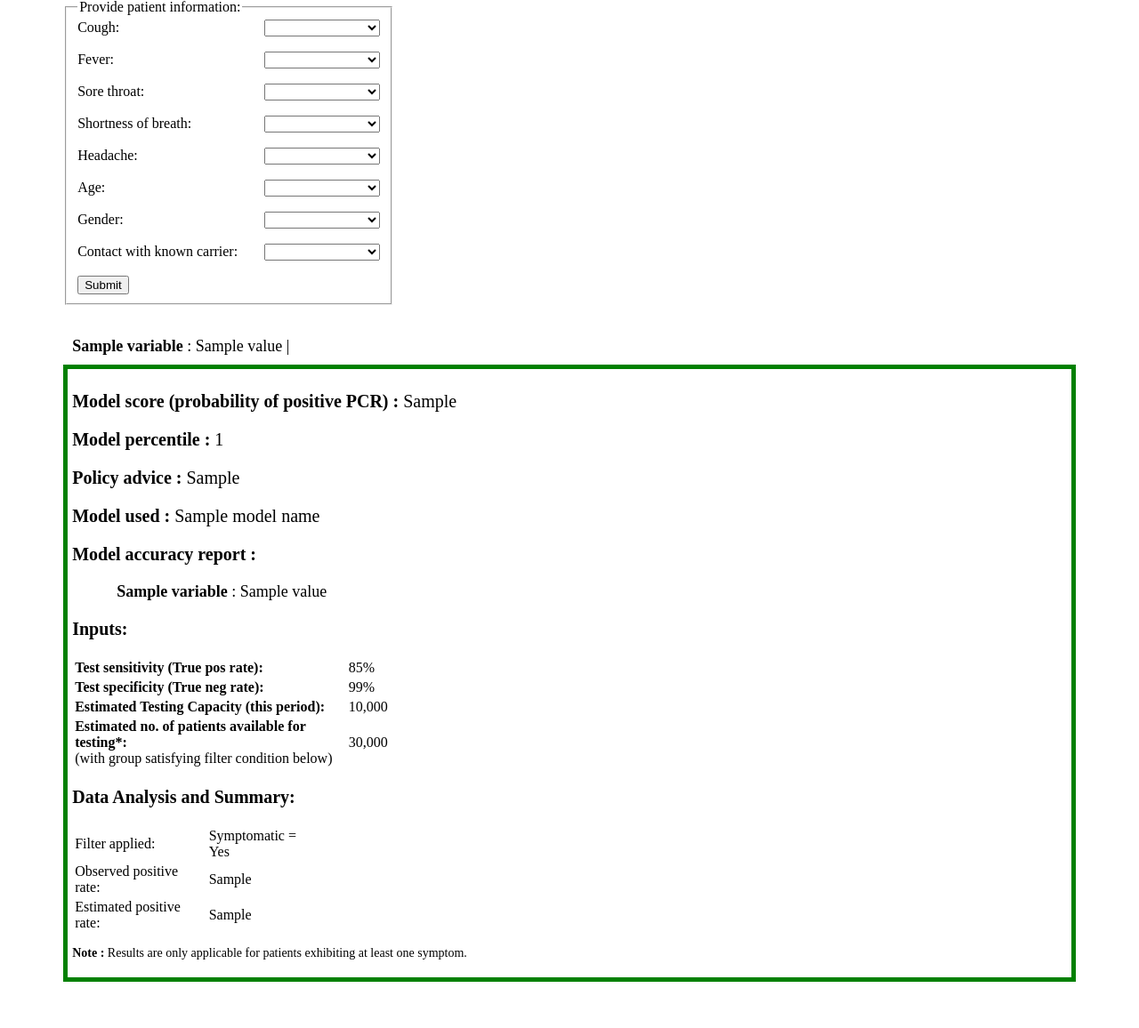
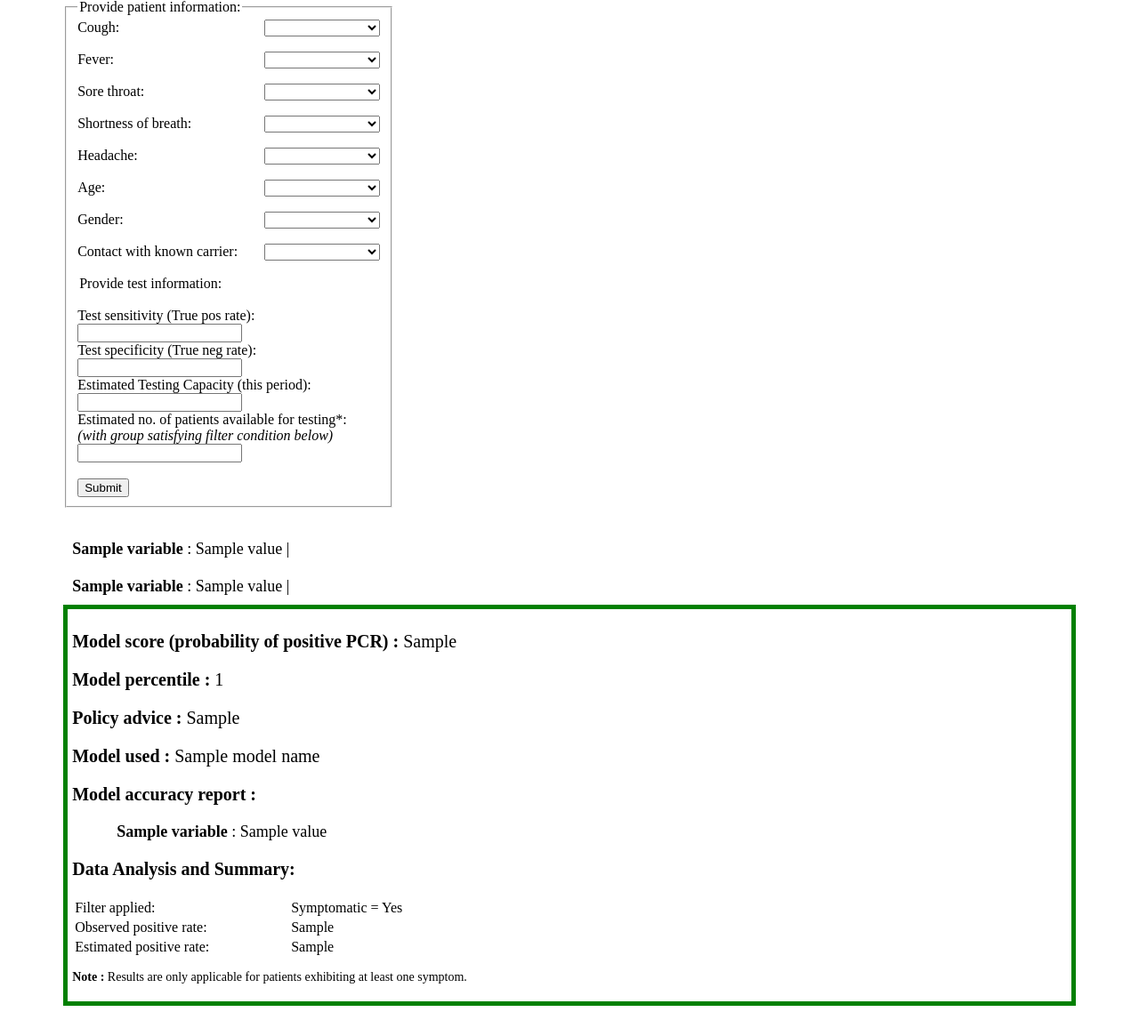
Before and after one commit to nitimkc/covidpredictor-app, a Flask app: template templates/main.html in a window 1280 px wide. Shown: the part 81-1237 px from the top of the page at 89% size. Before the commit the page ends 1185 px from the top, so only its background shows below. Run offline with Flask 2, Linux system fonts and the light colour scheme; the template is opened without the code that fills it: most values are stand-ins (such as "Sample title", 1, 10 or a date in 2020); parts of the project's set-up code (start-up, migrations or seed data) failed here and were passed over.

Commit message:
test input corrected as user input

```diff
--- a/app.py
+++ b/app.py
@@ -36,7 +36,14 @@ def results():
 
     if request.method == 'POST':
 
-        # gather input from web form using request.Form, which is a dictionary object
+        # gather input from web form using request.Form
+        rates = [request.form['tpr'], request.form['tnr']]
+        test_capacity, n_patient = int(request.form['test_capacity']), int(request.form['n_patient'])
+        # rates = ['85.0', '90.0']
+        # test_capacity , n_patient = 10000, 30000
+        rates  = [ float(i) if float(i) < 1 else float(i)/100 for i in rates]
+        tpr , tnr = rates[0], rates [1]
+
         # input_vals = ['No','Yes','Yes','Yes','Yes','Above 60','Unknown','Yes',]
         # input_vals = ['Yes','No','No','No','No','Below 60','Female','Unknown',]
         input_vals = [request.form['cough'], request.form['fever'], request.form['sorethroat'], request.form['shortnessofbreath'],
@@ -48,24 +55,28 @@ def results():
         display_vars = ['Cough', 'Fever', 'Sore throat', 'Shortness of breath', 'Headache',
                         'Age ', 'Gender', 'Contact with known carrier',]
         display_record = dict(zip(display_vars, input_vals))
+        display_test_info = dict(zip(['Test sensitivity', 'Test specificity', 'Estimated testing capacity', 'Estimated no. of patients'],
+                                     [tpr, tnr, test_capacity, n_patient]))
 
         # process record to fit model requirement
         maps = {'No':0.0, 'Yes':1.0, 'Male':0.0, 'Female':1.0, 'Below 60':0.0, 'Above 60':1.0 }
         dummy_vars = [k for k,v in col_means.items() if v!=None]
+        dummy_vars_missing = [i+'_1' for i in dummy_vars]
 
         processed_record = dict(zip(record.keys(), [maps.get(j,j)  for i,j in record.items() if i in record.keys()]))
-        X = {}
         for i in processed_record:
-            if i in dummy_vars:
-                if processed_record[i] in [0,1]:   # if  value is 0 or 1
-                    X[i] = processed_record[i]       # keep value as is
-                    X[i+'_1'] = 0.0                  # create new dummy column with value 0
-                else:                              # if  values other than 0 and 1
-                    X[i] = col_means[i]              # replace missing value with mean
-                    X[i+'_1'] = 1.0                  # create new dummy column with value 1
+            if processed_record[i] =='Unknown':
+                processed_record[i] = col_means[i]
+
+        # add_dummy columns
+        for i,j in zip(dummy_vars,dummy_vars_missing):
+            print(i,j)
+            if processed_record[i] not in [0,1]:
+                processed_record.update({j:1.0})
             else:
-                X[i] = processed_record[i]         # all other columns have values as is
-        X = list(X.values())
+                processed_record.update({j:0.0})
+
+        X = list(processed_record.values())
 
         if sum(X[:5])==0:
             predicted_covid_prob = False
@@ -89,14 +100,15 @@ def results():
             for k,v in model_score.items():
                 model_score[k] = str(np.round(v*100,1))+'%'
             obs_posrate = str(np.round(score['positiverate']*100,1))+'%'
-            est_posrate = (score['positiverate']-1+.99)/(.85-1+.99)
+            est_posrate = (score['positiverate']-1+tnr)/(tpr-1+tnr)
             est_posrate = str(np.round(est_posrate*100,1))+'%'
-            policy_advice = np.where( y_percentile/100>1-(10000/30000), "Test", "Do Not Test")
+            policy_advice = np.where( y_percentile/100>1-(test_capacity/n_patient), "Test", "Do Not Test")
 
         # pass input variables and "predicted_prob" to the "render_template" function
         # display the predicted value on the webpage by rendering the "resultsform.html" file
         return render_template('main.html',
-                                original_input=display_record,
+                                original_patient_input=display_record,
+                                original_test_input=display_test_info,
                                 prediction_prob=predicted_covid_prob,
                                 prediction_prob_percentile=prob_percentile,
                                 model_name=model_name,
--- a/templates/main.html
+++ b/templates/main.html
@@ -110,15 +110,33 @@ form {
             <option>Unknown</option>
         </select> <br>
         <br>
+        <legend>Provide test information:</legend><br>
+        <label  for="tpr">Test sensitivity (True pos rate):</label>
+        <input type="number" id="tpr" name="tpr" min="0.1" max="100.0", step="any"><br>
+
+        <label for="tnr">Test specificity (True neg rate):</label>
+        <input type="number" id="tnr" name="tnr" min="0.1" max="100.0", step="any"><br>
+
+        <label for="test_capacity">Estimated Testing Capacity (this period):</label>
+        <input type="number" id="test_capacity" name="test_capacity"><br>
+
+        <label for="n_patient">Estimated no. of patients available for testing*:<br>
+                                <i>(with group satisfying filter condition below)</i></label>
+        <input type="number" id="n_patient" name="n_patient"><br>
+
+        <br>
         <input type="submit" value="Submit">
         </fieldset>
 
 </form>
 
 <div class="prediction_prob" align="left">
-    {% if original_input %}
+    {% if original_patient_input %}
         <div class="displayinput">
-        {% for variable, value in original_input.items() %}
+        {% for variable, value in original_patient_input.items() %}
+            <b>{{ variable }}</b> : {{ value }} |
+        {% endfor %} <br><br>
+        {% for variable, value in original_test_input.items() %}
             <b>{{ variable }}</b> : {{ value }} |
         {% endfor %}
         </div>
@@ -137,25 +155,8 @@ form {
                     </div>
             {% endif %}
 
-            <p style="font-size:20px"> <strong>Inputs:</strong> </p>
-             <table style="width:32%; font-size:16px;">
-                <tr>
-                    <td><strong>Test sensitivity (True pos rate):</strong> </td><td>85%</td>
-                </tr>
-                <tr>
-                    <td><strong>Test specificity (True neg rate):</strong> </td><td>99%</td>
-                </tr>
-                <tr>
-                    <td><strong>Estimated Testing Capacity (this period):</strong> </td><td>10,000</td>
-                </tr>
-                <tr>
-                    <td><strong>Estimated no. of patients available for testing*:</strong> <br>
-                                (with group satisfying filter condition below)</td><td>30,000</td>
-                </tr>
-                </table>
-
             <p style="font-size:20px"> <strong>Data Analysis and Summary:</strong> </p>
-            <table style="width:25%; font-size:16px;">
+            <table style="width:40%; font-size:16px;">
                 <tr>
                     <td>Filter applied:</td><td>Symptomatic = Yes </td>
                 </tr>
```
